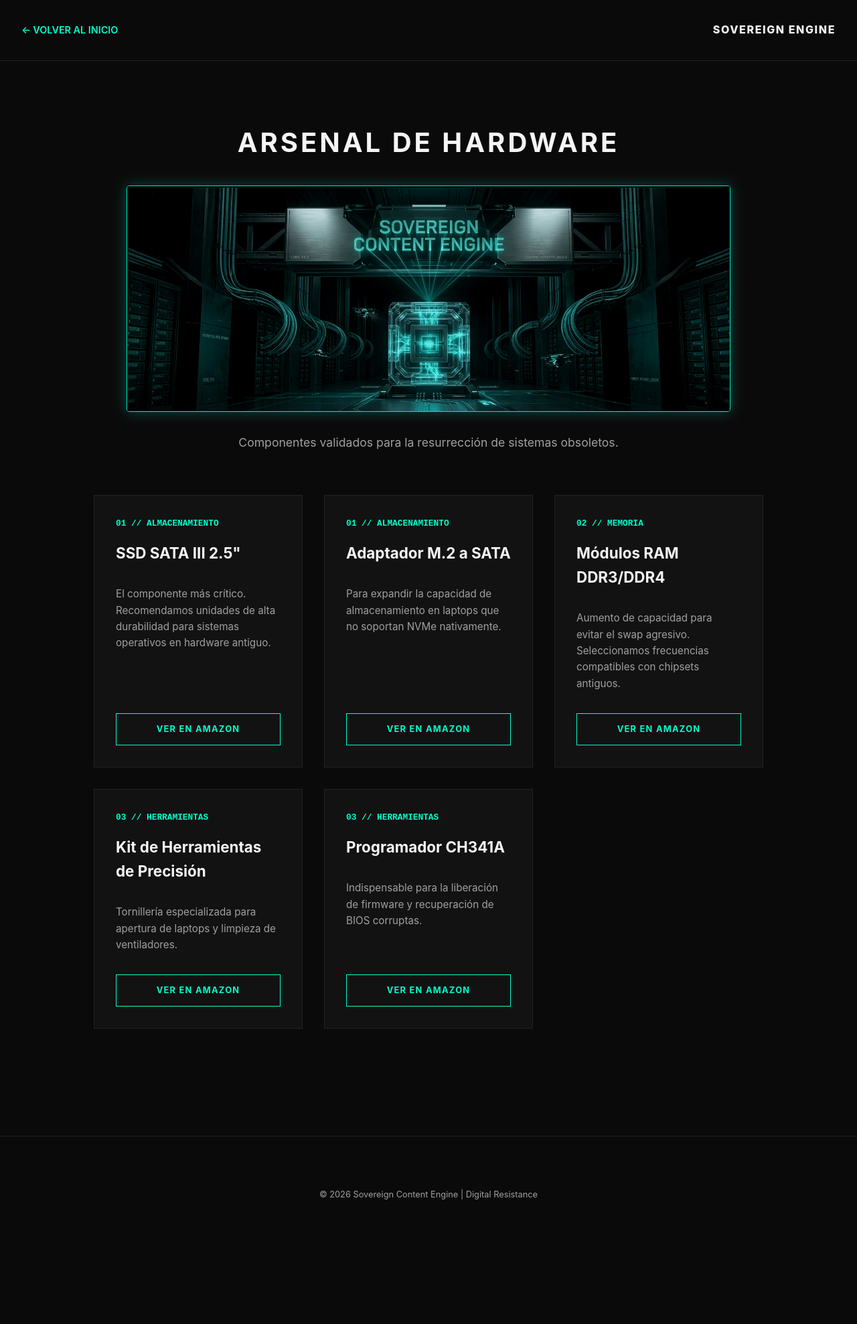
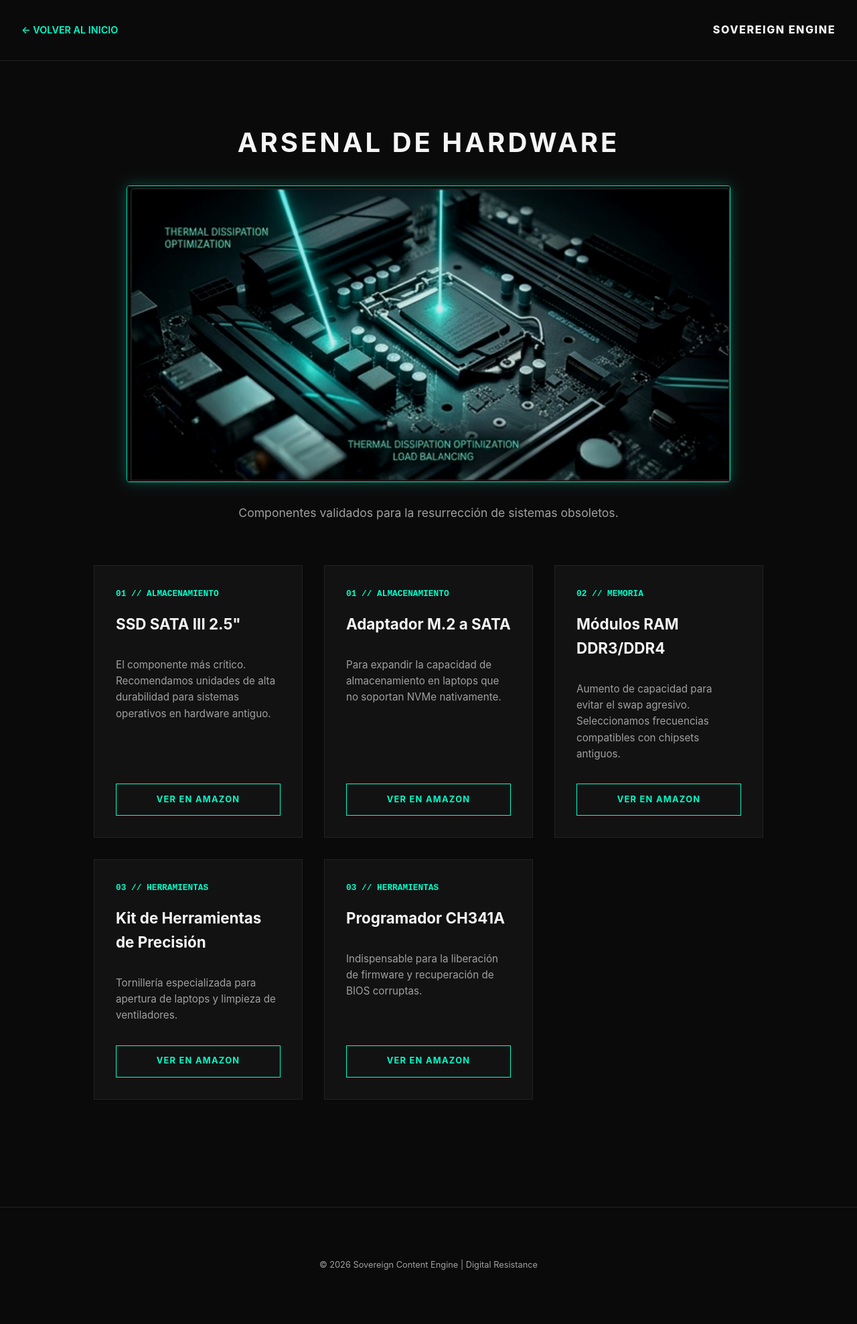
Before and after one commit to petit69/sovereign-content-engine, a Jekyll site: the page recursos.html, which Jekyll copies as it is, in a window 1280 px wide. Shown: the whole page at 67% size. Built offline with Jekyll 4.4.1, drawn with Linux system fonts in a browser that asks for light colours; before the commit the page ends 1871 px from its top, so only the background shows below that.

Commit message:
Update recursos.html

```diff
--- a/recursos.html
+++ b/recursos.html
@@ -151,7 +151,7 @@
     </nav>
     <div class="container">
         <h1>Arsenal de Hardware</h1>
-        <img src="assets/img/hardware-arsenal.png" class="tech-image" alt="Hardware Arsenal">
+        <img src="assets/img/hero-core.png" class="tech-image" alt="Hardware Arsenal">
         <p class="subtitle">Componentes validados para la resurrección de sistemas obsoletos.</p>
 
         <div class="resource-grid">
```
